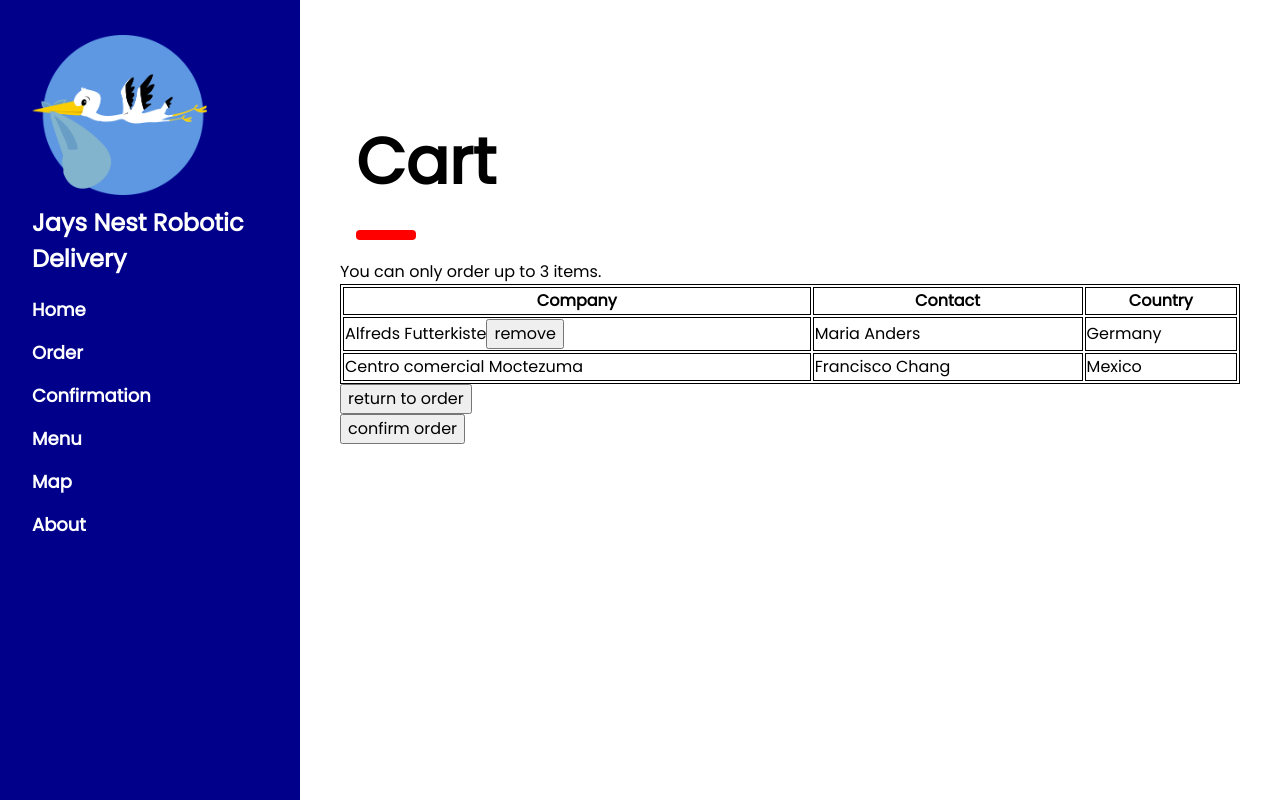
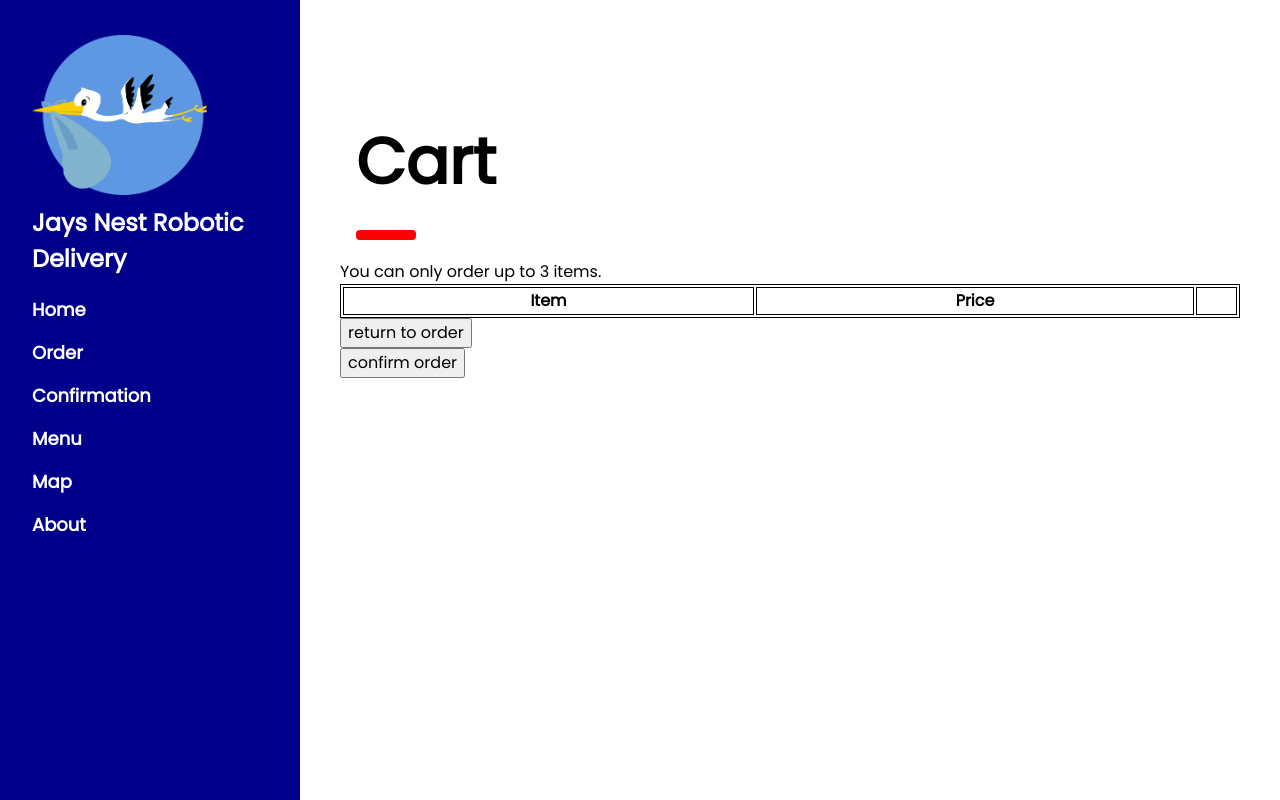
Before and after one commit to reddign/jaysnestrobots, a PHP site: page /jaysnestrobots/cart.php in a window 1280 px wide. Run offline with PHP 8.4, Linux system fonts and the light colour scheme; the visitor is signed in with stand-in values (Sample User, id 1); tables that the repository leaves empty hold one stand-in row (values such as "Sample post"); lists and menus that the app fills with data are empty.

Commit message:
made cart work. remove and location feat needs add

```diff
--- a/src/cart.php
+++ b/src/cart.php
@@ -28,7 +28,19 @@ require("includes/header.php");
  $user= "u413142534_robots";
  $pass= "R0b0tsRul3";
  $dbname = "u413142534_jaysnest";
+ $studentID = 3801642;
  echo "You can only order up to 3 items.";
+
+ // get cart data from db
+ $sql = "SELECT * from cart where cartID = 3801642";
+
+ $con = new mysqli($servername, $user, $pass, $dbname);
+
+ if ($con->connect_error) {
+    die("Connection failed: " . $con->connect_error);
+  }
+
+  $result = $con->query($sql);
 
  // create cart
  ?>
@@ -41,20 +53,30 @@ table, th, td {
 
  <table style="width:100%">
   <tr>
-    <th>Company</th>
-    <th>Contact</th>
-    <th>Country</th>
+    <th>Item</th>
+    <th>Price</th>
+    <th></th>
   </tr>
-  <tr>
-    <td>Alfreds Futterkiste<button type= "button"> remove </button></td>
-    <td>Maria Anders</td>
-    <td>Germany</td>
-  </tr>
-  <tr>
-    <td>Centro comercial Moctezuma</td>
-    <td>Francisco Chang</td>
-    <td>Mexico</td>
-  </tr>
+    <?php
+    if(isset($_SESSION['NumCartItem'])){
+      $numItems = $_SESSION['NumCartItem'];
+    }
+
+      while($row = $result->fetch_array(MYSQLI_BOTH)){
+        $ItemDesc = $row['descrip'];
+      ?>
+      <tr>
+      <th> <?php echo $ItemDesc;?></th>
+      <?php
+      $ItemPrice = $row['price'];
+      ?>
+      <th> <?php echo $ItemPrice;?></th>
+      <th> <button type= "button"> remove </button></th>
+      </tr>
+      <?php
+      }
+
+    ?>
 </table>
 
 <form action="http://localhost/jaysnestrobots/src/orderAlternative.php">
--- a/src/order_add.php
+++ b/src/order_add.php
@@ -40,9 +40,9 @@ echo $descrip;
 $_SESSION['descrip'] = $descrip;
 echo "Adding to cart...";
 
-$result = $con->query("SELECT count(*) from cart as NumCart where cartID = $studentID");
+$result = $con->query("SELECT count(*) as numCart from cart where cartID = $studentID");
 while ($row = $result->fetch_assoc()) {
-    $NumCartItem = $row['count(*)'];
+    $NumCartItem = $row['numCart'];
 
 }
 $_SESSION['NumCartItem'] = $NumCartItem;
@@ -64,7 +64,7 @@ $con->query($sql);
 $_SESSION['added'] = "yes";
 
 echo "\n";
-echo $NumCartItem;
+echo $_SESSION['NumCartItem'];
 
 if($_SESSION['added'] == "yes" && isset($NumCartItem)){
     header("Location: http://localhost/jaysnestrobots/src/orderAlternative.php", TRUE, 301);
```
